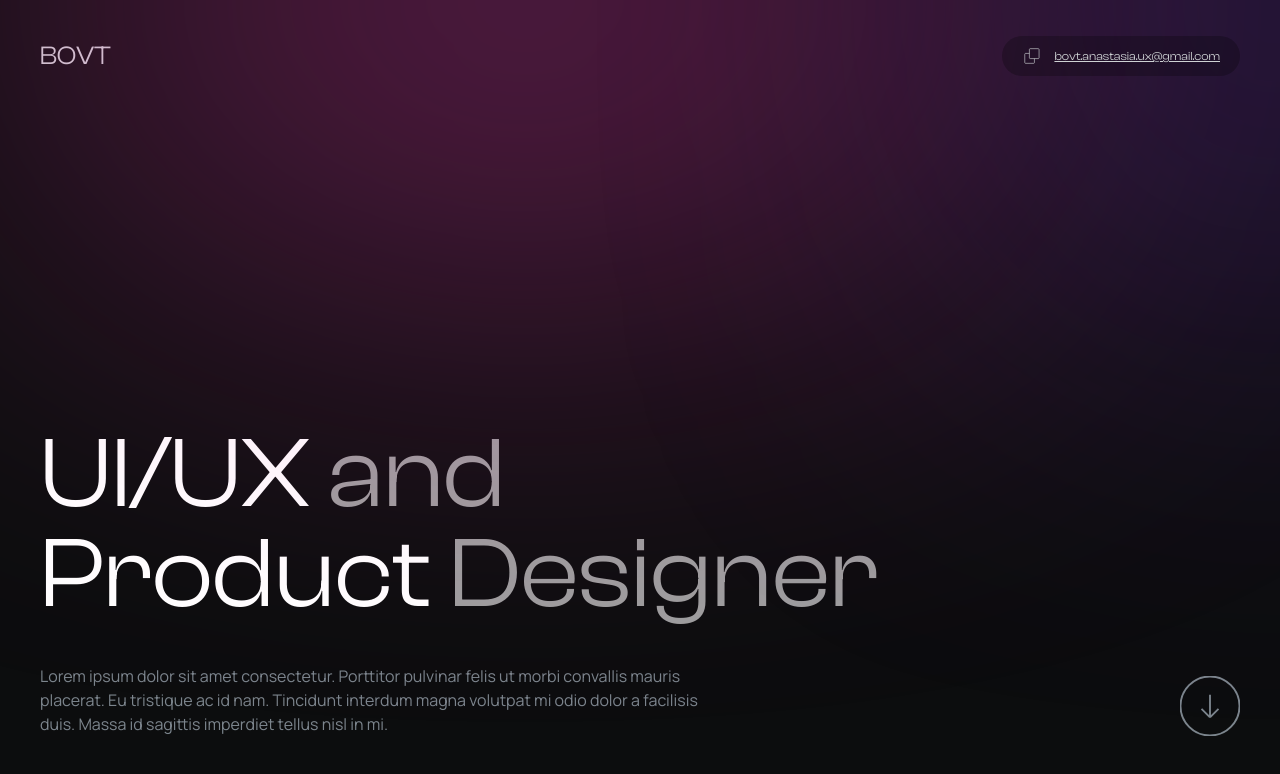
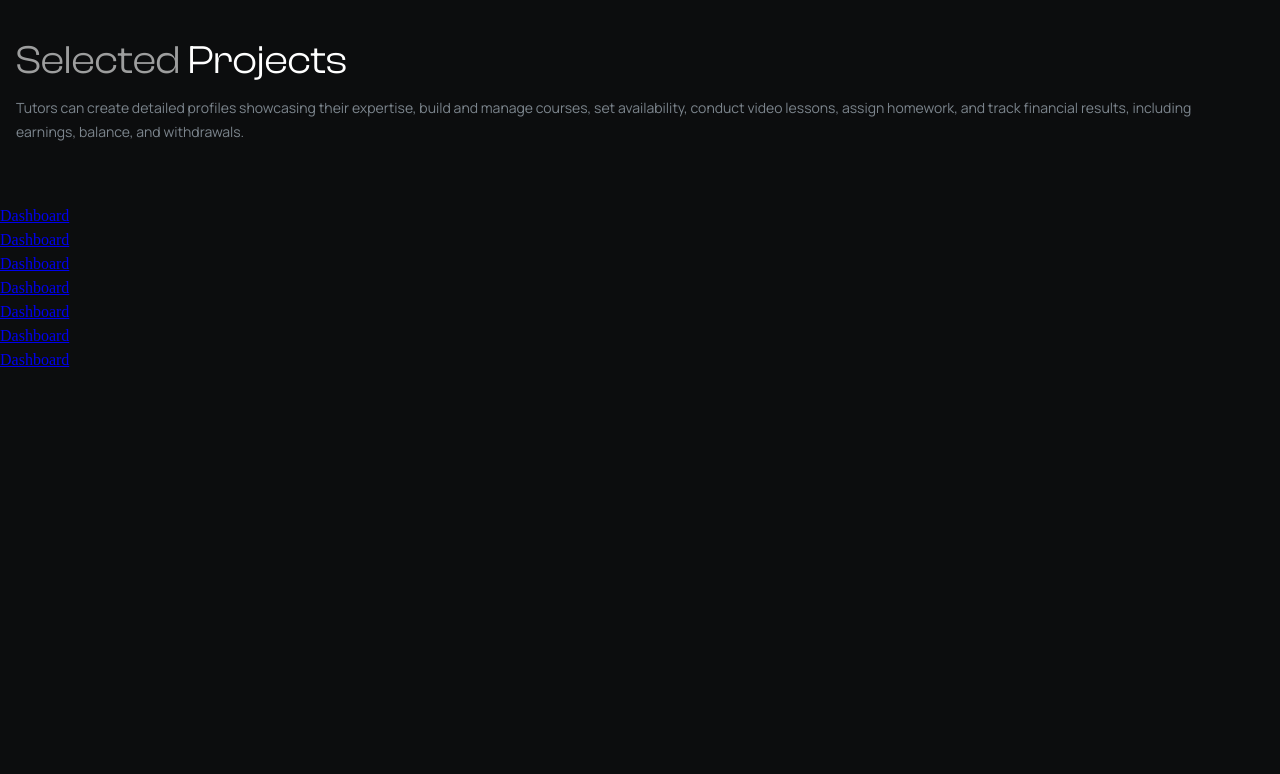
Before and after one commit to IgBovt/Portfolio, a React (Vite) app: page / in a window 1280 px wide. Shown: the top 774 px of the page. Built offline with nearby package versions, Linux system fonts and the light colour scheme.

Commit message:
started 2nd section

```diff
--- /dev/null
+++ b/src/components/ProjectList/ProjectList.jsx
@@ -0,0 +1,32 @@
+import css from './ProjectList.module.css';
+import { Link } from 'react-router';
+
+export default function ProjectList() {
+  const projects = [1, 2, 3, 4, 5, 6, 7];
+  return (
+    <section className={css.listContsiner}>
+      <div className={css.textContainer}>
+        <h1 className={css.title}>
+          <span className={css.span}>Selected</span> Projects
+        </h1>
+        <p className={css.text}>
+          Tutors can create detailed profiles showcasing their expertise, build
+          and manage courses, set availability, conduct video lessons, assign
+          homework, and track financial results, including earnings, balance,
+          and withdrawals.
+        </p>
+      </div>
+      <ul className={css.list}>
+        {projects.map((project, index) => (
+          <li key={index} className={css.listItem}>
+            <Link to="/project/:id">Dashboard</Link>
+          </li>
+        ))}
+      </ul>
+    </section>
+  );
+}
+
+//    <Link className={css.link} to={route} style={{ width: width }}>
+//      {text}
+//    </Link>;
--- /dev/null
+++ b/src/components/ProjectList/ProjectList.module.css
@@ -0,0 +1,34 @@
+.listContsiner {
+  background-color: var(--main-black);
+  position: fixed;
+  top: 0;
+  left: 0;
+  z-index: 2;
+  height: 100vh;
+  width: 100%;
+}
+.active {
+  transform: translate(100%);
+}
+.textContainer {
+  padding: 40px 40px 40px 16px;
+}
+.title {
+  color: var(--white);
+  font-weight: 500;
+  font-size: 40px;
+  line-height: 100%;
+  margin-bottom: 16px;
+  font-family: 'ClashDisplay';
+}
+.span {
+  color: var(--semiwhite);
+}
+.text {
+  font-family: 'Manrope';
+  color: var(--secondary);
+  font-weight: 400;
+  font-size: 14px;
+  line-height: 24px;
+  margin-bottom: 20px;
+}
--- a/src/pages/HomePage/HomePage.jsx
+++ b/src/pages/HomePage/HomePage.jsx
@@ -1,4 +1,10 @@
+import ProjectList from '../../components/ProjectList/ProjectList';
 import Welcome from '../../components/Welcome/Welcome';
 export default function HomePage() {
-  return <Welcome />;
+  return (
+    <>
+      <Welcome />
+      <ProjectList />
+    </>
+  );
 }
```
